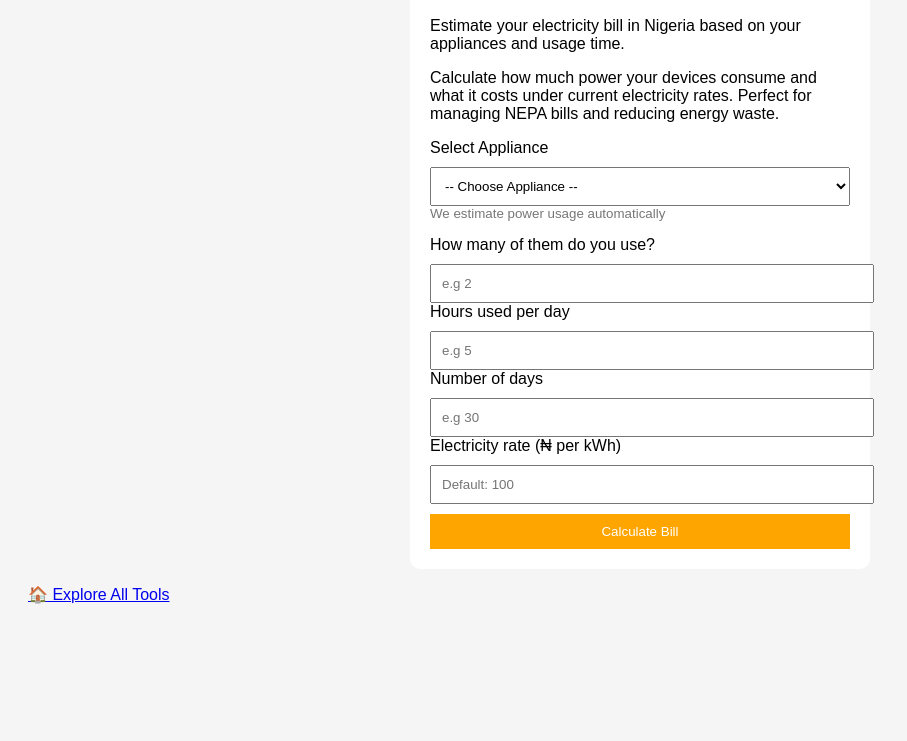
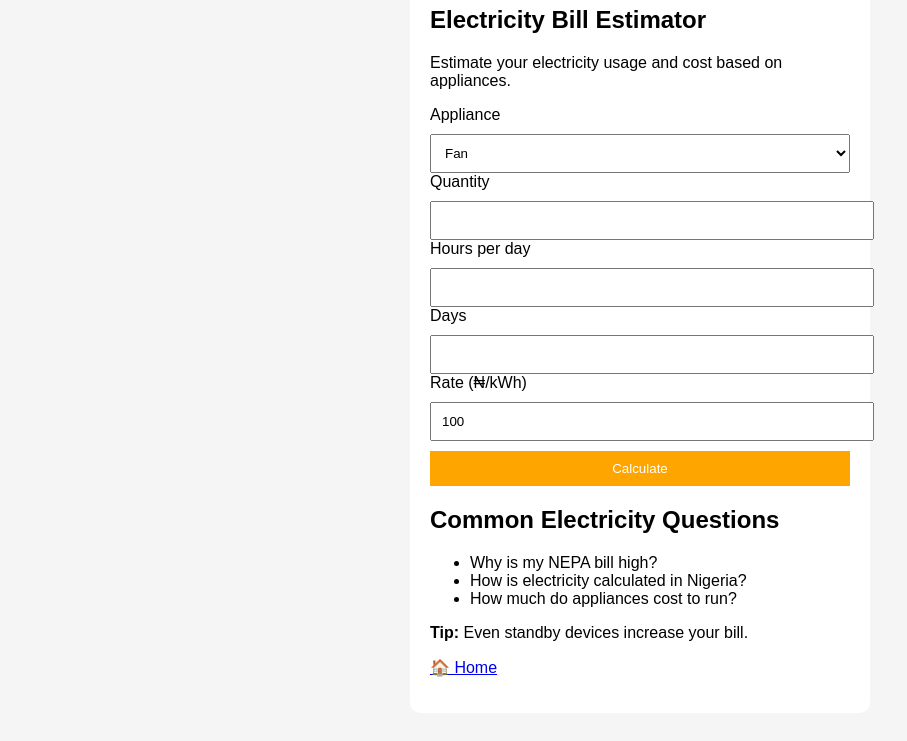
Before and after one commit to ekenesomtodigital-del/fuel-calculator, a plain HTML site: page electricity-calculator.html in a window 1280 px wide. Shown: the part 172-913 px from the top of the page, without its empty margins (0-907 px from the left). Before the commit the page ends 820 px from the top, so only its background shows below. Drawn offline with Linux system fonts and the light colour scheme.

Commit message:
Update electricity-calculator.html

```diff
--- a/electricity-calculator.html
+++ b/electricity-calculator.html
@@ -2,92 +2,65 @@
 <html lang="en">
 <head>
   <meta charset="UTF-8">
-  <title>SabiCalc - Electricity Bill Estimator Nigeria</title>
+  <title>Electricity Bill Calculator Nigeria - SabiCalc (NEPA Cost Estimator)</title>
+  <meta name="description" content="Estimate electricity bills in Nigeria based on appliance usage. Calculate NEPA costs and manage electricity consumption easily.">
+  <meta name="viewport" content="width=device-width, initial-scale=1.0">
   <link rel="icon" type="image/png" href="favicon.png">
-  <meta name="viewport" content="width=device-width, initial-scale=1.0">
   <style>
-    h1{
-      margin-bottom: 0;
-    }
-    body {
-      font-family: Arial;
-      padding: 20px;
-      background: #f5f5f5;
-    }
-    .container {
-      max-width: 420px;
-      margin: auto;
-      background: white;
-      padding: 20px;
-      border-radius: 10px;
-    }
-    select, input, button {
-      width: 100%;
-      padding: 10px;
-      margin-top: 10px;
-    }
-    button {
-      background: orange;
-      color: white;
-      border: none;
-      cursor: pointer;
-    }
-    small {
-      color: #777;
-      display: block;
-      margin-bottom: 15px;
-    }
+    body { font-family: Arial; padding: 20px; background: #f5f5f5; }
+    .container { max-width: 420px; margin: auto; background: white; padding: 20px; border-radius: 10px; }
+    input, select, button { width: 100%; padding: 10px; margin-top: 10px; }
+    button { background: orange; color: white; border: none; }
+    small { color: #777; display: block; margin-bottom: 15px; }
+    h1 { margin-bottom: 0; }
   </style>
 </head>
 <body>
 <div class="container">
-  <h1>SabiCalc</h1>
-  <small>Smart everyday calculators for Nigerians</small>
+  <h1>Electricity Bill Calculator Nigeria</h1>
+  <small>SabiCalc - Smart everyday calculators for Nigerians</small>
   <h2>Electricity Bill Estimator</h2>
-  <p>Estimate your electricity bill in Nigeria based on your appliances and usage time.</p>
-  <p>Calculate how much power your devices consume and what it costs under current electricity rates. Perfect for managing NEPA bills and reducing energy waste.</p>
-  <label>Select Appliance</label>
+  <p>Estimate your electricity usage and cost based on appliances.</p>
+  <label>Appliance</label>
   <select id="appliance">
-    <option value="">-- Choose Appliance --</option>
     <option value="75">Fan</option>
     <option value="100">TV</option>
     <option value="200">Fridge</option>
     <option value="1500">AC</option>
     <option value="60">Light Bulb</option>
   </select>
-  <small>We estimate power usage automatically</small>
-  <label>How many of them do you use?</label>
-  <input type="number" id="quantity" placeholder="e.g 2">
-  <label>Hours used per day</label>
-  <input type="number" id="hours" placeholder="e.g 5">
-  <label>Number of days</label>
-  <input type="number" id="days" placeholder="e.g 30">
-  <label>Electricity rate (₦ per kWh)</label>
-  <input type="number" id="rate" placeholder="Default: 100">
-  <button onclick="calculate()">Calculate Bill</button>
+  <label>Quantity</label>
+  <input type="number" id="quantity">
+  <label>Hours per day</label>
+  <input type="number" id="hours">
+  <label>Days</label>
+  <input type="number" id="days">
+  <label>Rate (₦/kWh)</label>
+  <input type="number" id="rate" value="100">
+  <button onclick="calculate()">Calculate</button>
   <div id="result"></div>
+  <h2>Common Electricity Questions</h2>
+  <ul>
+    <li>Why is my NEPA bill high?</li>
+    <li>How is electricity calculated in Nigeria?</li>
+    <li>How much do appliances cost to run?</li>
+  </ul>
+  <p><strong>Tip:</strong> Even standby devices increase your bill.</p>
+  <p><a href="index.html">🏠 Home</a></p>
 </div>
-<p><a href="index.html">🏠 Explore All Tools</a></p>
 <script>
 function calculate() {
-  const appliancePower = document.getElementById("appliance").value;
-  const quantity = document.getElementById("quantity").value;
+  const power = document.getElementById("appliance").value;
+  const qty = document.getElementById("quantity").value;
   const hours = document.getElementById("hours").value;
   const days = document.getElementById("days").value;
   const rate = document.getElementById("rate").value || 100;
-  if (!appliancePower || !quantity || !hours || !days) {
-    alert("Please fill all fields");
-    return;
-  }
-  const totalWatts = appliancePower * quantity;
-  const powerKW = totalWatts / 1000;
-  const totalKWh = powerKW * hours * days;
-  const totalCost = totalKWh * rate;
-  document.getElementById("result").innerHTML = `
-    <p><strong>Estimated Usage:</strong> ${totalKWh.toFixed(2)} kWh</p>
-    <p><strong>Estimated Bill:</strong> ₦${Number(totalCost).toLocaleString()}</p>
-    <small>Estimated cost based on your usage pattern.</small>
-  `;
+  if (!power || !qty || !hours || !days) return alert("Fill all fields");
+  const kwh = (power * qty * hours * days) / 1000;
+  const cost = kwh * rate;
+  document.getElementById("result").innerHTML =
+    `<p><strong>Usage:</strong> ${kwh.toFixed(2)} kWh</p>
+     <p><strong>Cost:</strong> ₦${cost.toLocaleString()}</p>`;
 }
 </script>
 </body>
```
